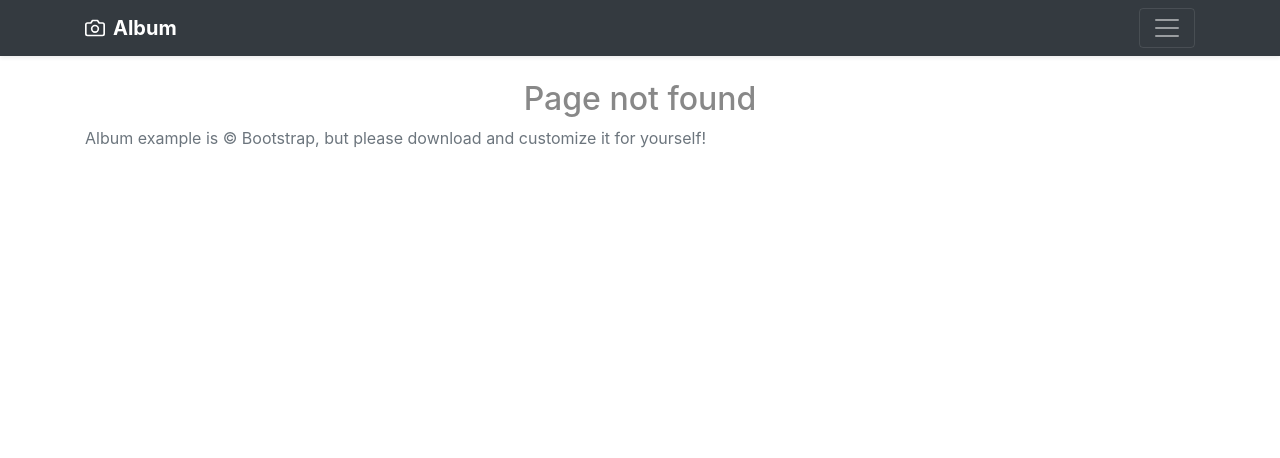
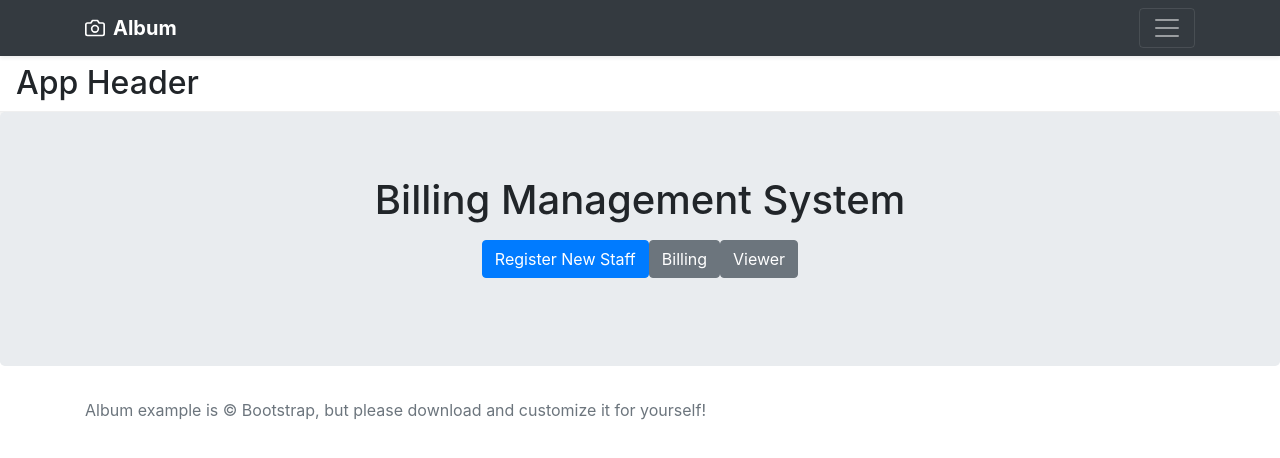
Before and after one commit to T-T-COU/TNT, a Vue app in the folder frontend/: page /home in a window 1280 px wide. Before the commit this address had no page. Shown: the top 458 px of the page. Built offline with nearby package versions, Linux system fonts and the light colour scheme.

Commit message:
Update routes

```diff
--- a/frontend/src/app/app-routes.js
+++ b/frontend/src/app/app-routes.js
@@ -10,7 +10,7 @@ Vue.use(Router);
 const appRoutes = [
   {
     path: '/',
-    redirect: '/users'
+    redirect: '/home'
   },
   {
     path: '*',
--- a/frontend/src/app/users/users-routes.js
+++ b/frontend/src/app/users/users-routes.js
@@ -6,9 +6,11 @@ import AppSignup from './signup/signup.vue';
 
 import AppBilling from './billing/billing.vue';
 
+import AppViewer from './viewer/viewer.vue';
+
 const userRoutes = [
   {
-    path: '/users',
+    path: '/',
     component: AppUsers,
     children: [
       {
@@ -27,6 +29,11 @@ const userRoutes = [
         component: AppBilling
       },
       {
+        path: 'viewer',
+        name: 'viewer',
+        component: AppViewer
+      },
+      {
         path: '',
         redirect: { name: 'home' }
       }
```
